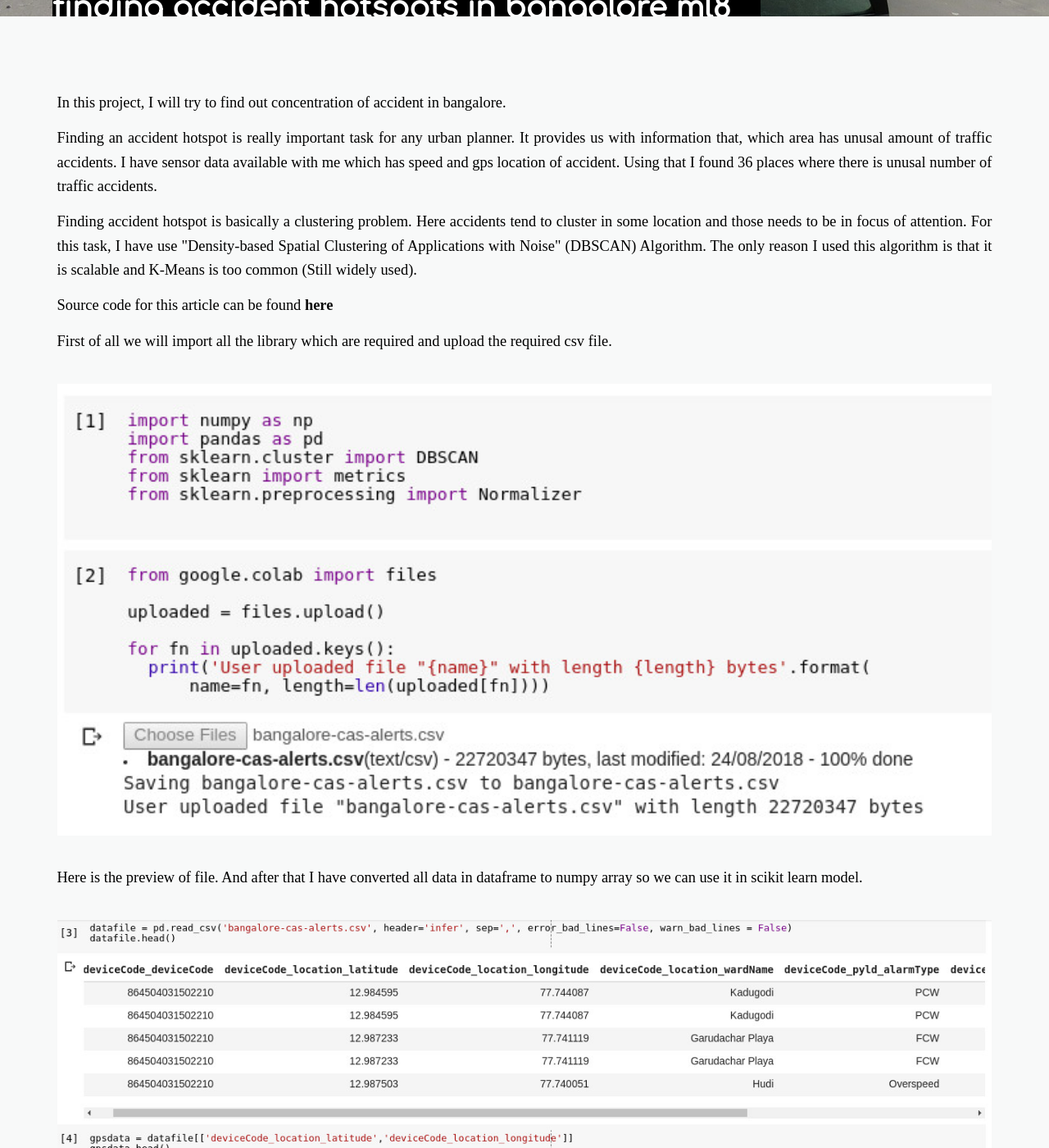
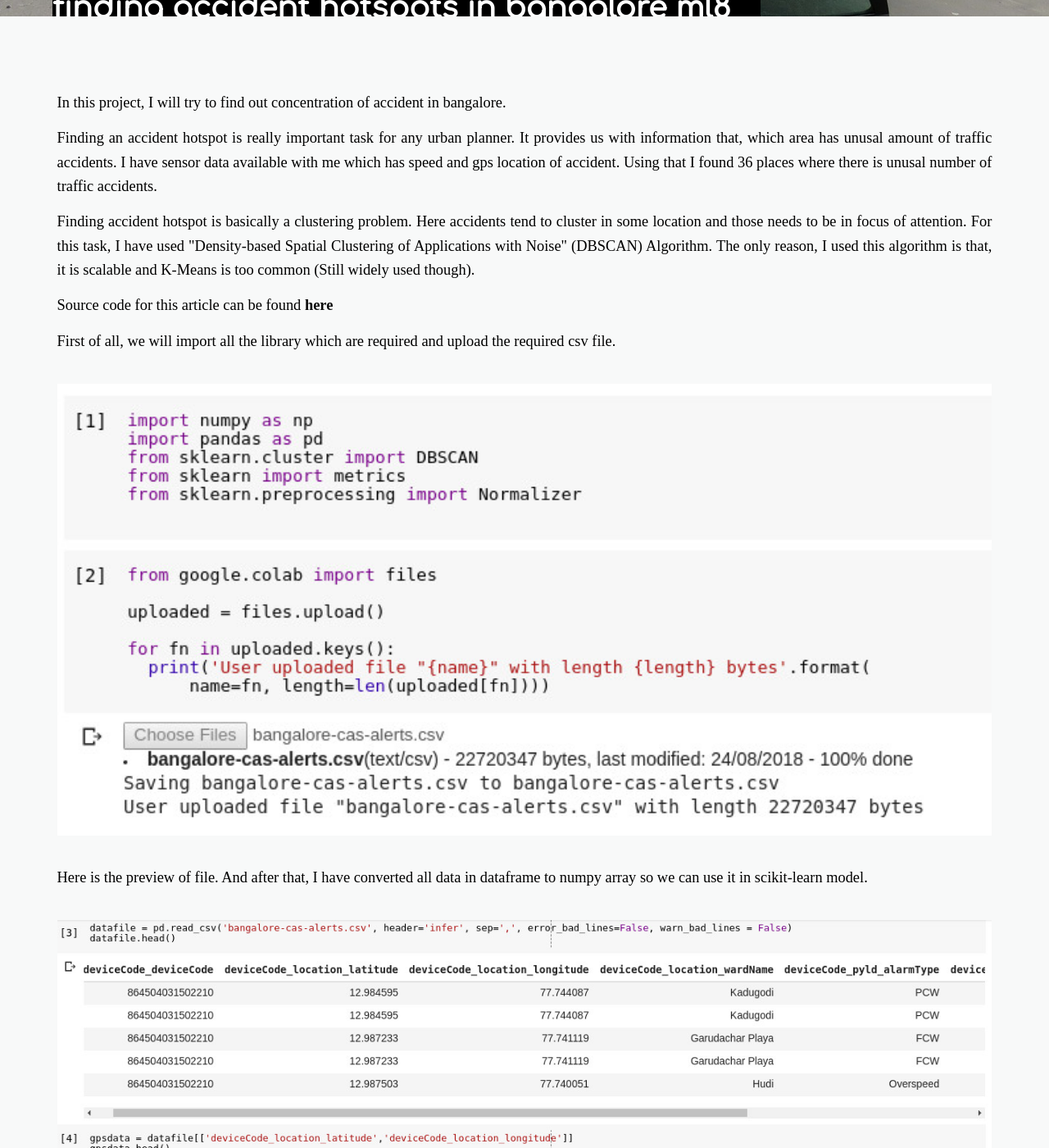
Before and after one commit to daftengineer/daftengineer.github.io, a Jekyll site: the page built from _posts/2018-09-15-accident-hotspots-banglore.markdown, in a window 1280 px wide and 1400 px high, scrolled down 624 px. Shown: the whole window at 82% size. Built offline with Jekyll 4.4.1, drawn with Linux system fonts in a browser that asks for light colours; nearby versions of some CDN libraries; some of the changed text lies outside the part shown.

Commit message:
Update 2018-09-15-accident-hotspots-banglore.markdown

```diff
--- a/_posts/2018-09-15-accident-hotspots-banglore.markdown
+++ b/_posts/2018-09-15-accident-hotspots-banglore.markdown
@@ -11,13 +11,13 @@
 
  <p style="text-align:justify;">In this project, I will try to find out concentration of accident in bangalore. </p>
  <p style="text-align:justify;">Finding an accident hotspot is really important task for any urban planner. It provides us with information that, which area has unusal amount of traffic accidents. I have sensor data available with me which has speed and gps location of accident. Using that I found 36 places where there is unusal number of traffic accidents.</p>
- <p style="text-align:justify;">Finding accident hotspot is basically a clustering problem. Here accidents tend to cluster in some location and those needs to be in focus of attention. For this task, I have use "Density-based Spatial Clustering of Applications with Noise" (DBSCAN) Algorithm. The only reason I used this algorithm is that it is scalable and K-Means is too common (Still widely used).</p>
+ <p style="text-align:justify;">Finding accident hotspot is basically a clustering problem. Here accidents tend to cluster in some location and those needs to be in focus of attention. For this task, I have used "Density-based Spatial Clustering of Applications with Noise" (DBSCAN) Algorithm. The only reason, I used this algorithm is that, it is scalable and K-Means is too common (Still widely used though).</p>
  <p style="text-align:justify;">Source code for this article can be found <a href="https://github.com/daftengineer/MachineLearningProjects/blob/master/Accidents_in_Bangalore.ipynb">here</a></p>
- <p style="text-align:justify;">First of all we will import all the library which are required and upload the required csv file.</p>
+ <p style="text-align:justify;">First of all, we will import all the library which are required and upload the required csv file.</p>
  <img src="https://daftengineer.github.io/media_assets/ml8p1.jpg" />
- <p style="text-align:justify;">Here is the preview of file. And after that I have converted all data in dataframe to numpy array so we can use it in scikit learn model.</p>
+ <p style="text-align:justify;">Here is the preview of file. And after that, I have converted all data in dataframe to numpy array so we can use it in scikit-learn model.</p>
  <img src="https://daftengineer.github.io/media_assets/ml8p2.jpg" />
- <p style="text-align:justify;">Now we will define and fit the dbscan model. Here value of epsilon is taken using trial and error basis. There are different techniques to find the optimal value but here in our usecase we wont be requiring them. Same is true for minimum sample size. After the first line, all logic is for ploting the data which has been done using matplotlib.</p>
+ <p style="text-align:justify;">Now, we will define and fit the DBSCAN model. Here value of epsilon is taken on trial and error basis. There are different techniques to find the optimal value but here, in our usecase, we wont be requiring them. Same is true for minimum sample size. After the first line, all logic is for ploting the data which has been done using matplotlib.</p>
   <img src="https://daftengineer.github.io/media_assets/ml8p3.jpg" />
 
  <p style="text-align:justify;">Finally the plot looks like this:</p>
```
